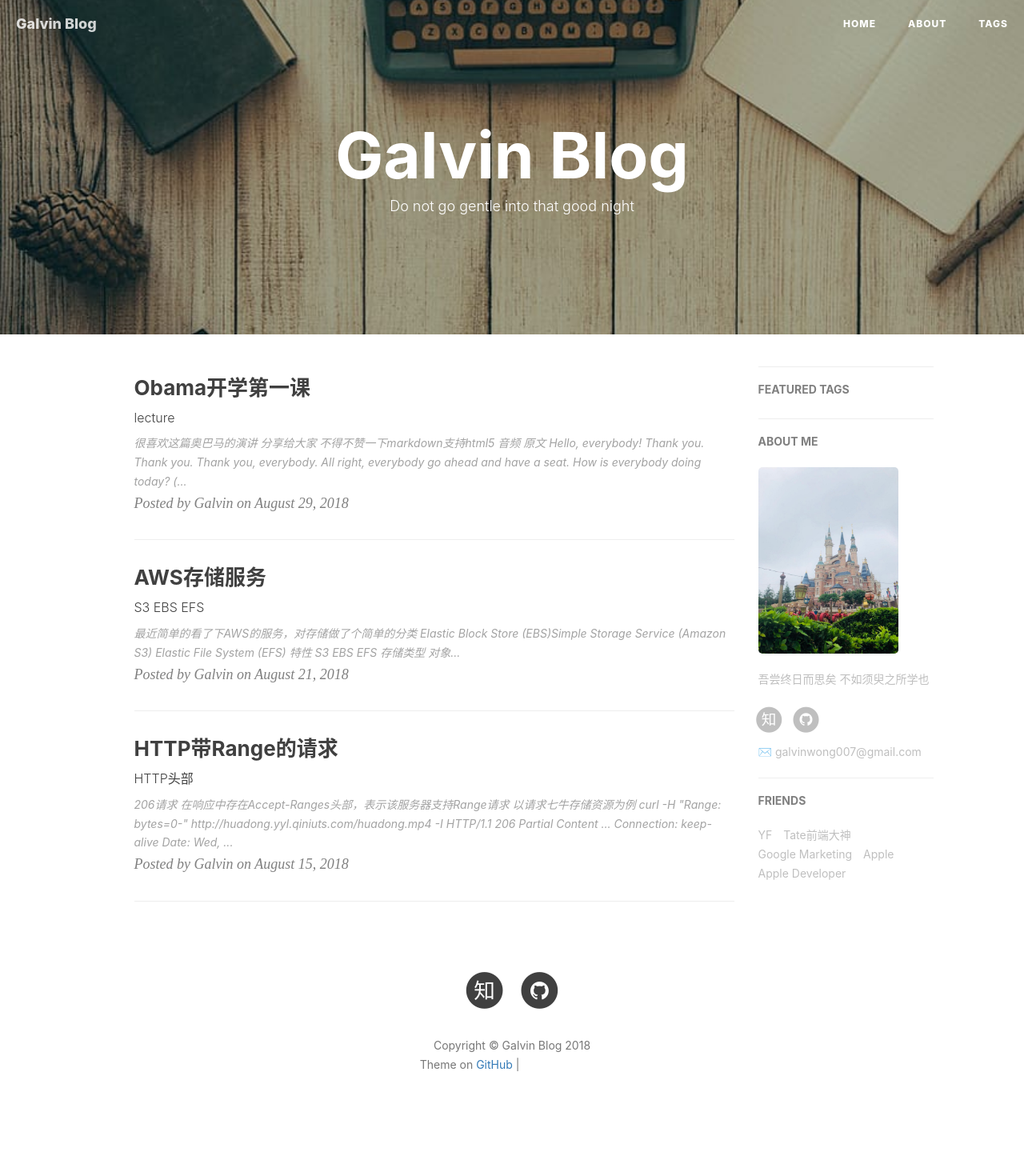
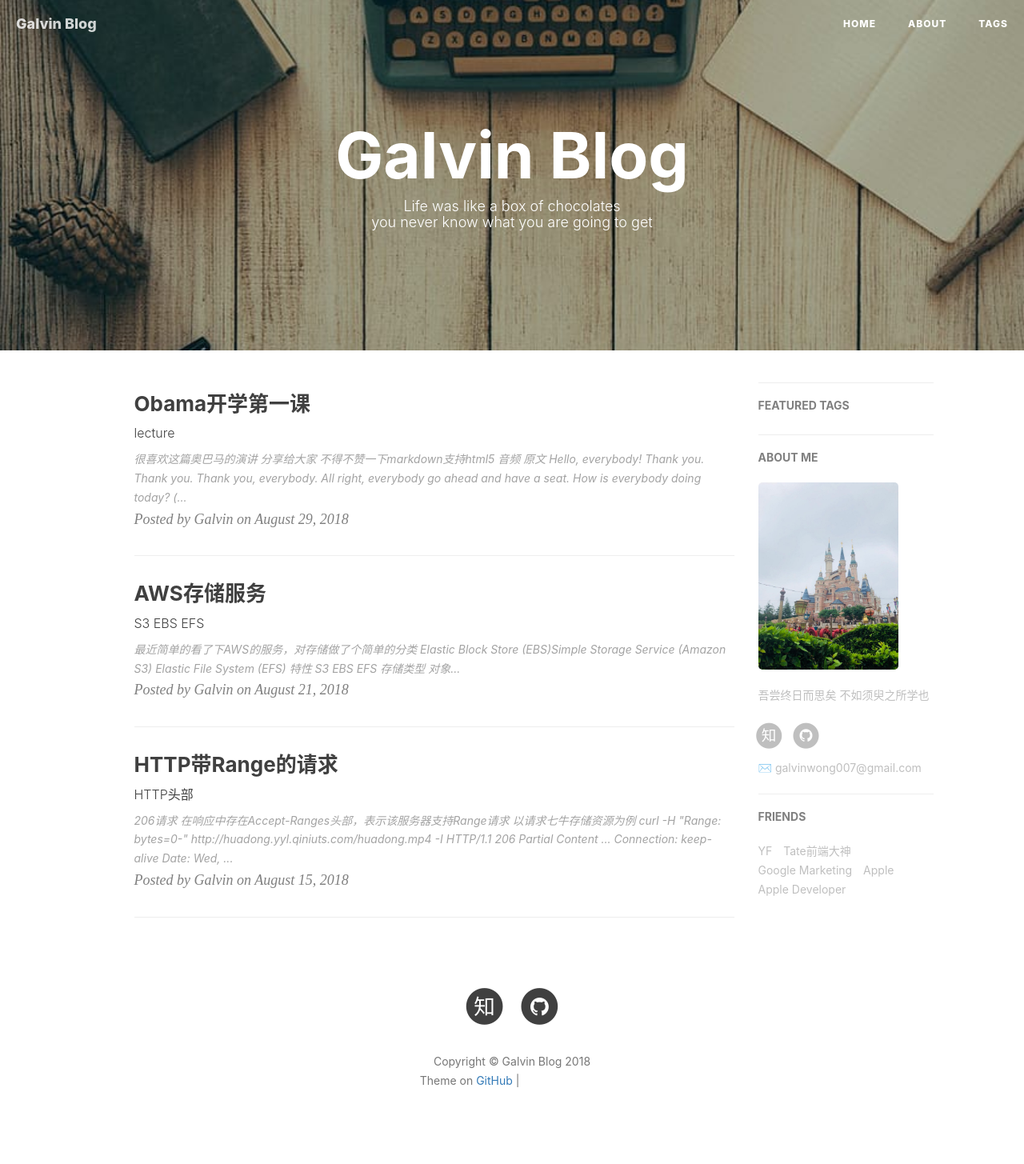
Before and after one commit to Galvin-wjw/Galvin-wjw.github.io, a Jekyll site: the page built from index.html, in a window 1280 px wide. Shown: the whole page at 80% size. Built offline with Jekyll 4.4.1, drawn with Linux system fonts in a browser that asks for light colours; nearby versions of some CDN libraries; the list of posts is cut into pages by our own code; comment, search, counter and statistics services are not loaded; grey boxes are pictures that could not be loaded.

Commit message:
Update index.html

```diff
--- a/index.html
+++ b/index.html
@@ -1,6 +1,6 @@
 ---
 layout: page
-description: "Do not go gentle into that good night"
+description: "Life was like a box of chocolates <br> you never know what you are going to get"
 ---
 
 {% for post in paginator.posts %}
```
